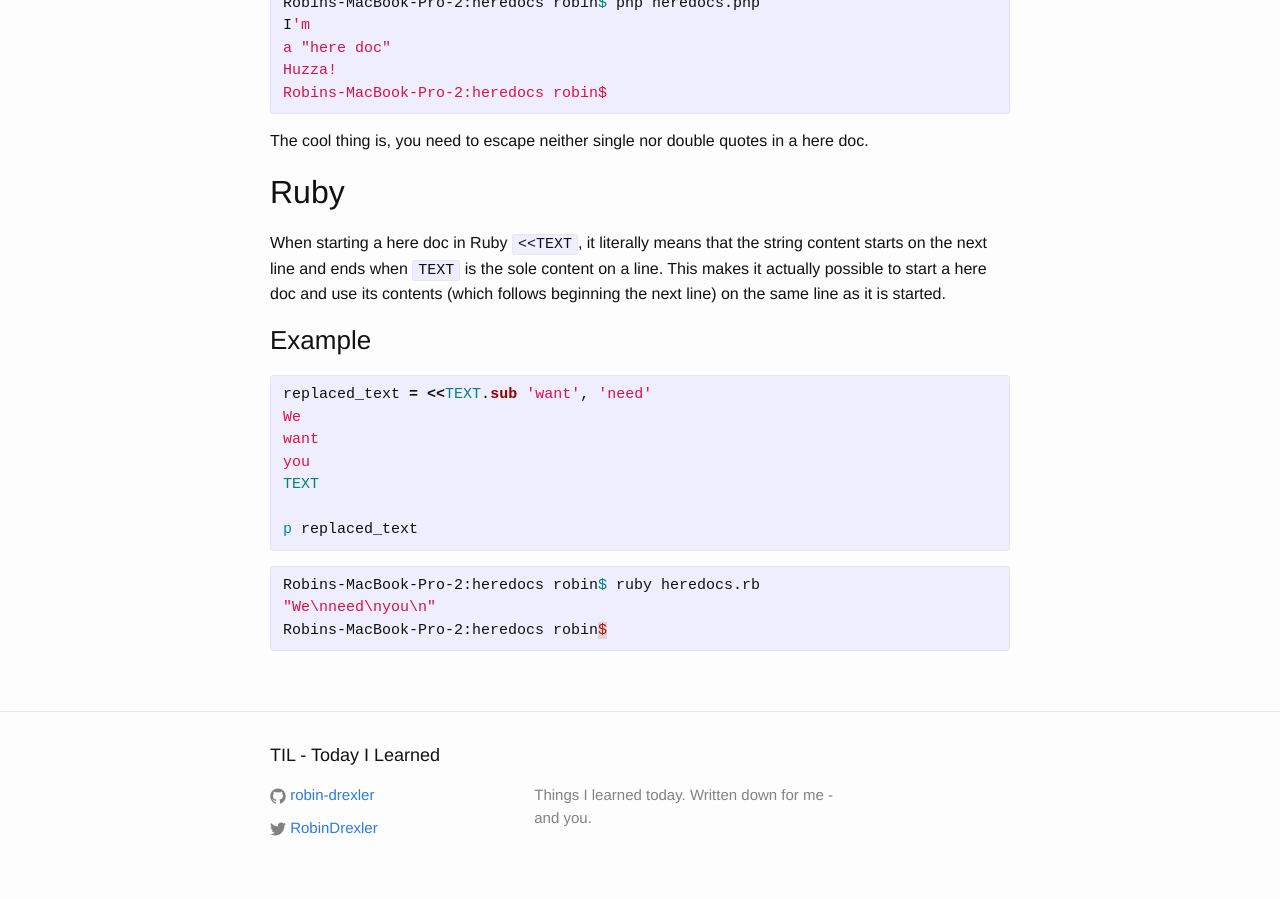
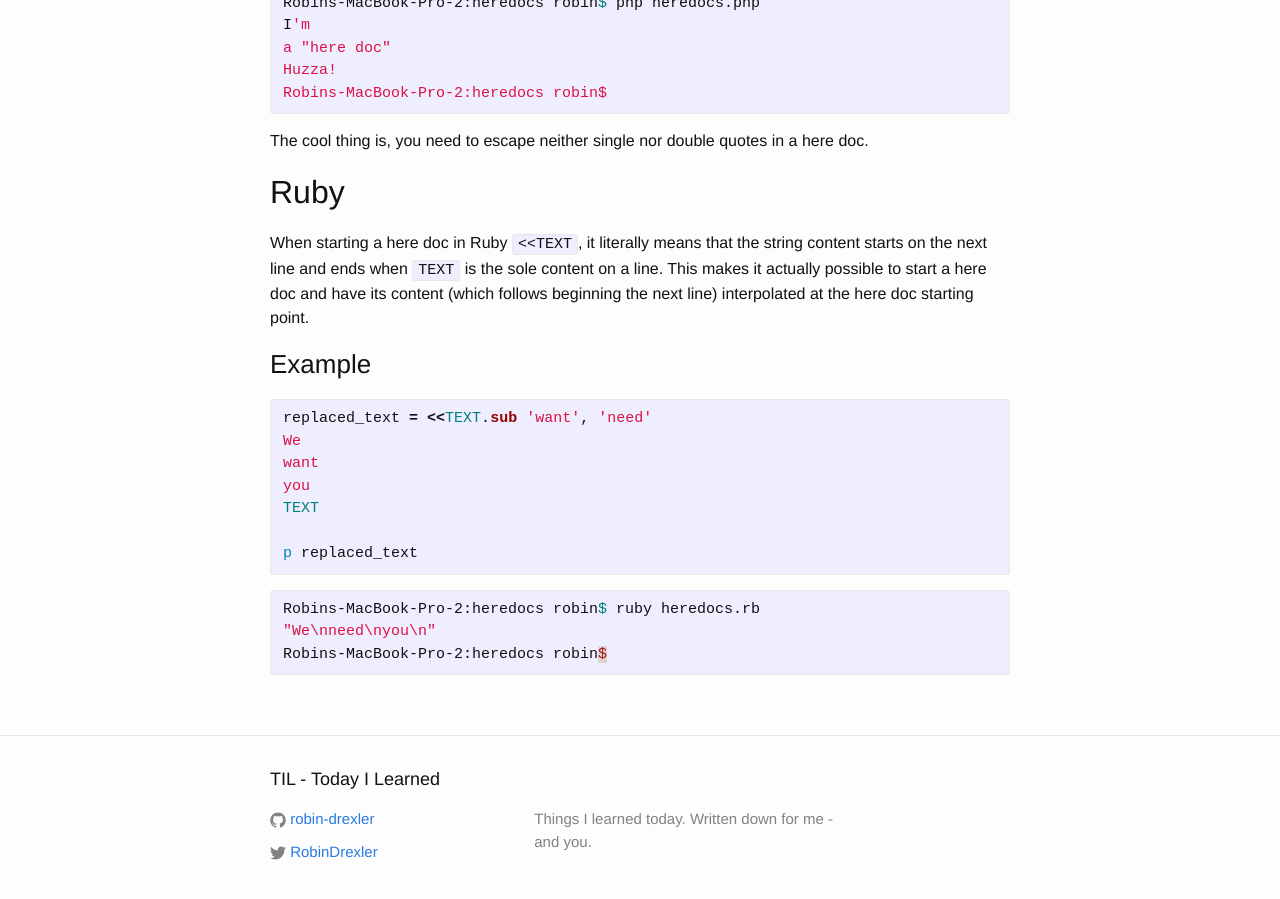
Before and after one commit to robin-drexler/til, a Jekyll site: the page built from _posts/2014-08-29-heredocs-in-ruby.markdown, in a window 1280 px wide and 900 px high, scrolled down 716 px. Built offline with Jekyll 4.4.1, drawn with Linux system fonts in a browser that asks for light colours.

Commit message:
try to explain stuff better

````diff
--- a/_posts/2014-08-29-heredocs-in-ruby.markdown
+++ b/_posts/2014-08-29-heredocs-in-ruby.markdown
@@ -33,7 +33,7 @@ The cool thing is, you need to escape neither single nor double quotes in a here
 
 ## Ruby
 When starting a here doc in Ruby ```<<TEXT```, it literally means that the string content starts on the next line and ends when ```TEXT``` is the sole content on a line.
-This makes it actually possible to start a here doc and use its contents (which follows beginning the next line) on the same line as it is started.
+This makes it actually possible to start a here doc and have its content (which follows beginning the next line) interpolated at the here doc starting point.
 
 ### Example
 {% highlight ruby %}
````
